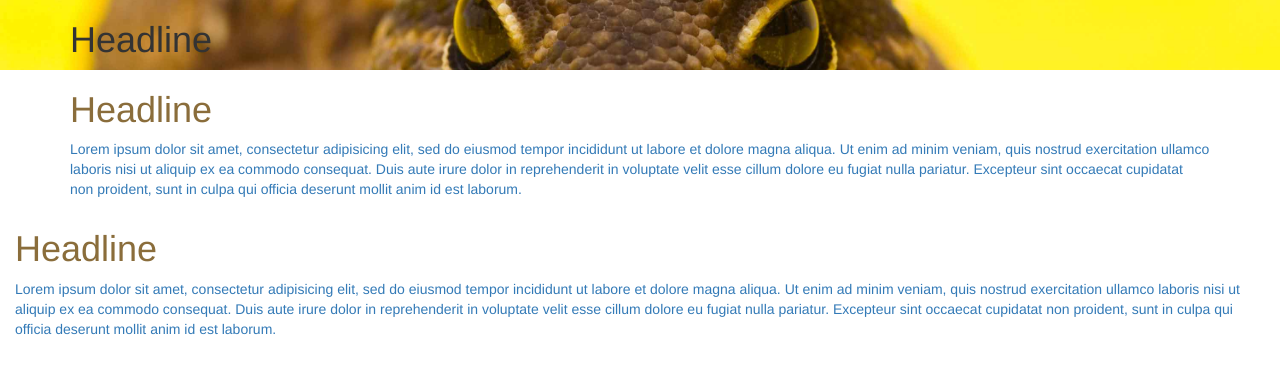
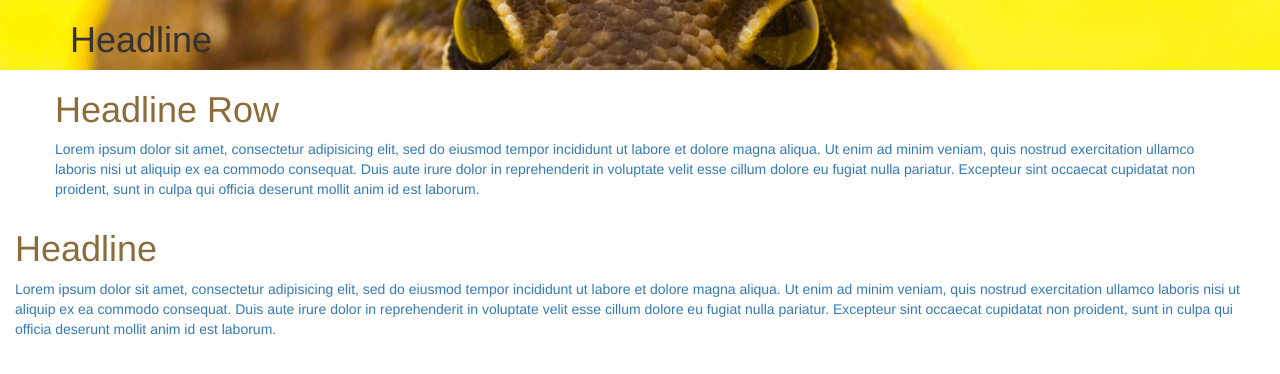
Before and after one commit to GENNEVS/responsive-prj, a plain HTML site: page index.html in a window 1280 px wide. Drawn offline with nearby package versions, Linux system fonts and the light colour scheme.

Commit message:
Added row

```diff
--- a/index.html
+++ b/index.html
@@ -19,10 +19,14 @@
       <h1>Headline</h1>
     </div>
   </header>
+
   <div class="container">
-    <h1 class="text-warning">Headline</h1>
-    <p class="text-primary">Lorem ipsum dolor sit amet, consectetur adipisicing elit, sed do eiusmod tempor incididunt ut labore et dolore magna aliqua. Ut enim ad minim veniam, quis nostrud exercitation ullamco laboris nisi ut aliquip ex ea commodo consequat. Duis aute irure dolor in reprehenderit in voluptate velit esse cillum dolore eu fugiat nulla pariatur. Excepteur sint occaecat cupidatat non proident, sunt in culpa qui officia deserunt mollit anim id est laborum.</p>
+    <div class="row">
+      <h1 class="text-warning">Headline Row</h1>
+      <p class="text-primary">Lorem ipsum dolor sit amet, consectetur adipisicing elit, sed do eiusmod tempor incididunt ut labore et dolore magna aliqua. Ut enim ad minim veniam, quis nostrud exercitation ullamco laboris nisi ut aliquip ex ea commodo consequat. Duis aute irure dolor in reprehenderit in voluptate velit esse cillum dolore eu fugiat nulla pariatur. Excepteur sint occaecat cupidatat non proident, sunt in culpa qui officia deserunt mollit anim id est laborum.</p>
+    </div>
   </div>
+
   <div class="container-fluid">
     <h1 class="text-warning">Headline</h1>
     <p class="text-primary">Lorem ipsum dolor sit amet, consectetur adipisicing elit, sed do eiusmod tempor incididunt ut labore et dolore magna aliqua. Ut enim ad minim veniam, quis nostrud exercitation ullamco laboris nisi ut aliquip ex ea commodo consequat. Duis aute irure dolor in reprehenderit in voluptate velit esse cillum dolore eu fugiat nulla pariatur. Excepteur sint occaecat cupidatat non proident, sunt in culpa qui officia deserunt mollit anim id est laborum.</p>
```
